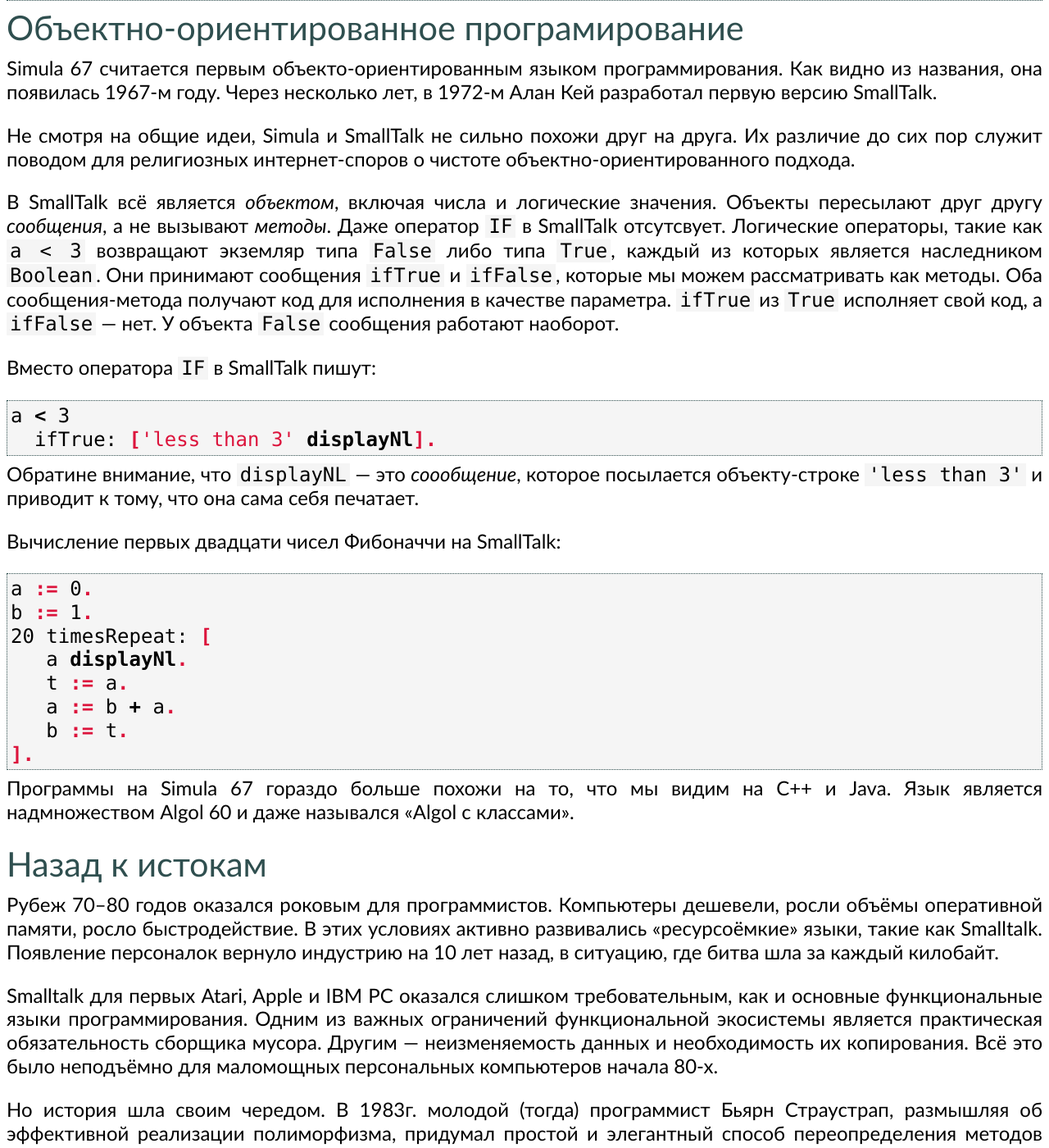
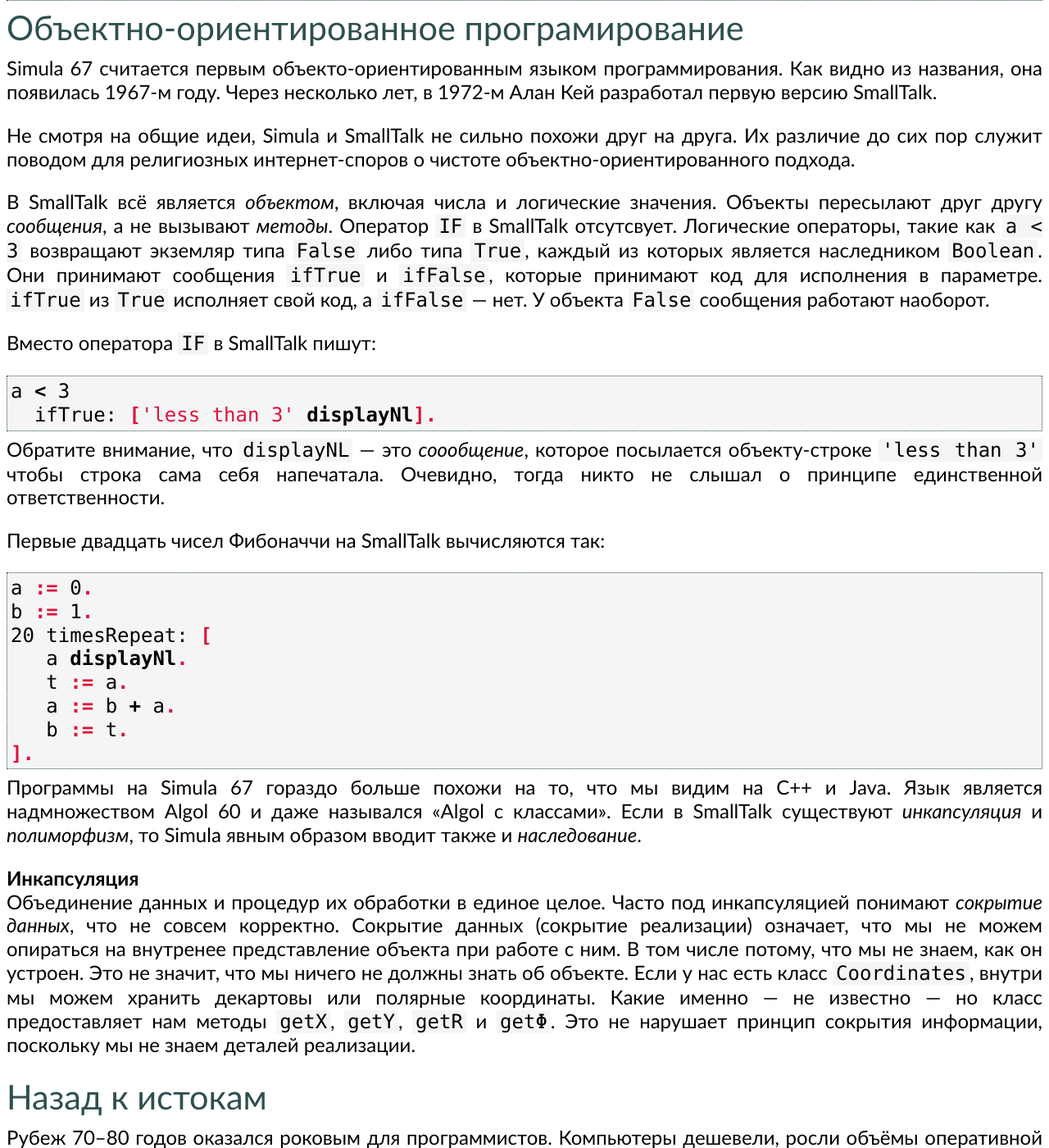
Before and after one commit to markshevchenko/markshevchenko.github.io, a Jekyll site: the page built from articles/program-languages.md, in a window 1280 px wide and 1400 px high, scrolled down 17394 px. Shown: the whole window at 82% size. Built offline with Jekyll 4.4.1, drawn with Linux system fonts in a browser that asks for light colours; some web fonts are replaced; comment, search, counter and statistics services are not loaded.

Commit message:
Небольшие опечатки.

````diff
--- a/articles/program-languages.md
+++ b/articles/program-languages.md
@@ -591,9 +591,9 @@ Simula 67 считается первым объекто-ориентирова
 Не смотря на общие идеи, Simula и SmallTalk не сильно похожи друг на друга. Их различие до сих пор служит поводом для религиозных интернет-споров
 о чистоте объектно-ориентированного подхода.
 
-В SmallTalk всё является *объектом*, включая числа и логические значения. Объекты пересылают друг другу *сообщения*, а не вызывают *методы*. Даже оператор
+В SmallTalk всё является *объектом*, включая числа и логические значения. Объекты пересылают друг другу *сообщения*, а не вызывают *методы*. Оператор
 `IF` в SmallTalk отсутсвует. Логические операторы, такие как `a < 3` возвращают экземляр типа `False` либо типа `True`, каждый из которых является наследником
-`Boolean`. Они принимают сообщения `ifTrue` и `ifFalse`, которые мы можем рассматривать как методы. Оба сообщения-метода получают код для исполнения в качестве параметра.
+`Boolean`. Они принимают сообщения `ifTrue` и `ifFalse`, которые принимают код для исполнения в параметре.
 `ifTrue` из `True` исполняет свой код, а `ifFalse`&nbsp;&mdash; нет. У объекта `False` сообщения работают наоборот.
 
 Вместо оператора `IF` в SmallTalk пишут:
@@ -603,9 +603,10 @@ a < 3
   ifTrue: ['less than 3' displayNl].
 ```
 
-Обратине внимание, что `displayNL`&nbsp;&mdash; это *соообщение*, которое посылается объекту-строке `'less than 3'` и приводит к тому, что она сама себя печатает.
+Обратите внимание, что `displayNL`&nbsp;&mdash; это *соообщение*, которое посылается объекту-строке `'less than 3'` чтобы строка сама себя напечатала.
+Очевидно, тогда никто не слышал о принципе единственной ответственности.
 
-Вычисление первых двадцати чисел Фибоначчи на SmallTalk:
+Первые двадцать чисел Фибоначчи на SmallTalk вычисляются так:
 
 ```smalltalk
 a := 0.
@@ -619,6 +620,14 @@ b := 1.
 ```
 
 Программы на Simula 67 гораздо больше похожи на то, что мы видим на C++ и Java. Язык является надмножеством Algol 60 и даже назывался &laquo;Algol с классами&raquo;.
+Если в SmallTalk существуют *инкапсуляция* и *полиморфизм*, то Simula явным образом вводит также и *наследование*.
+
+**Инкапсуляция**
+: Объединение данных и процедур их обработки в единое целое. Часто под инкапсуляцией понимают *сокрытие данных*, что не совсем корректно. Сокрытие данных (сокрытие реализации)
+  означает, что мы не можем опираться на внутренее представление объекта при работе с ним. В том числе потому, что мы не знаем, как он устроен. Это не значит,
+  что мы ничего не должны знать об объекте. Если у нас есть класс `Coordinates`, внутри мы можем хранить декартовы или полярные координаты. Какие именно&nbsp;&mdash;
+  не известно&nbsp;&mdash; но класс предоставляет нам методы `getX`, `getY`, `getR` и `getΦ`. Это не нарушает принцип сокрытия информации, поскольку мы не знаем
+  деталей реализации.
 
 
 ## Назад к истокам
````
